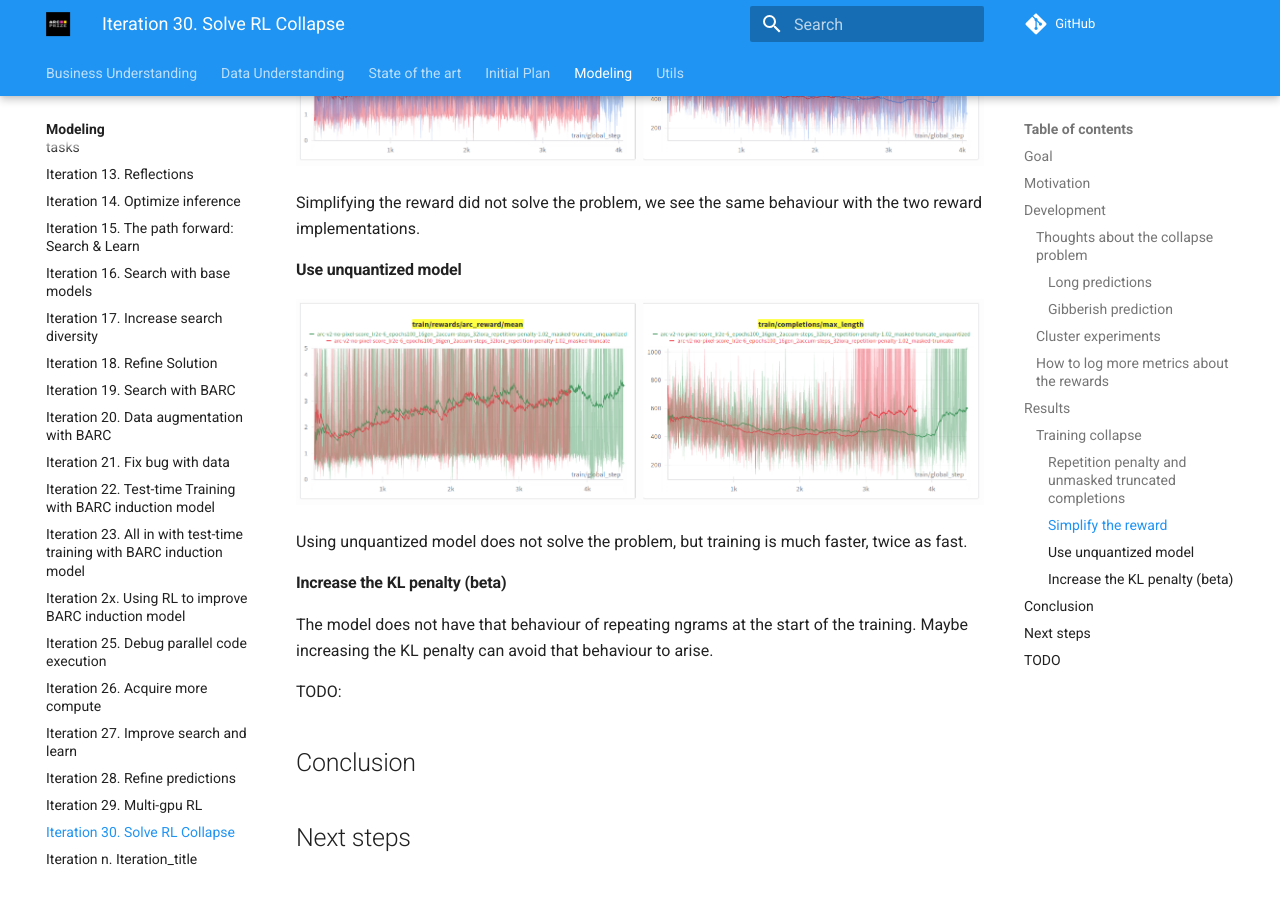
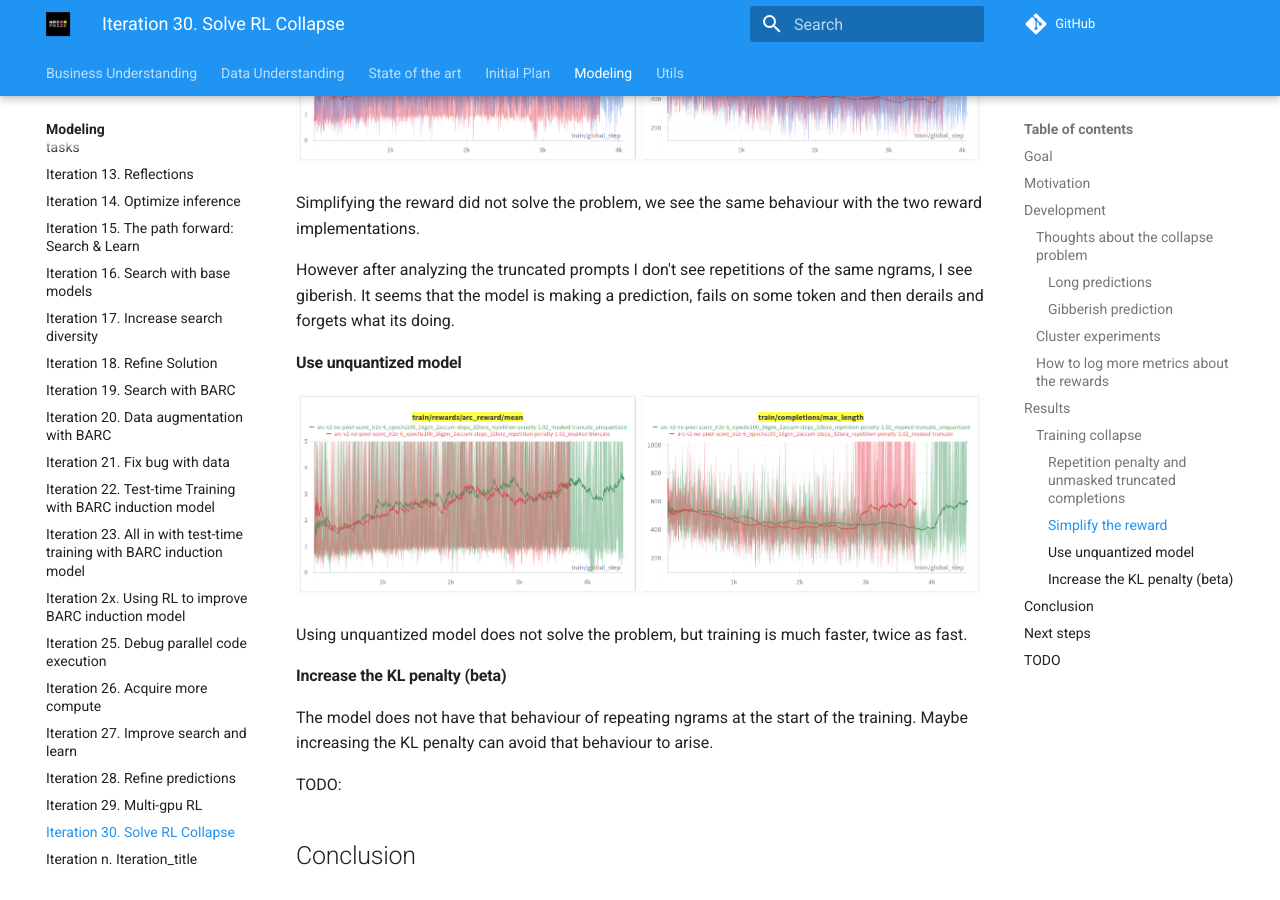
Before and after one commit to ironbar/arc25, an MkDocs documentation site: the page built from docs/modeling/Iteration_30_solve_RL_collapse.md, in a window 1280 px wide and 900 px high, scrolled down 8778 px. Built offline with MkDocs 1.6.1 and Material for MkDocs 9.7.7, drawn with Linux system fonts in a browser that asks for light colours; comment, search, counter and statistics services are not loaded.

Commit message:
updated documentation

```diff
--- a/docs/modeling/Iteration_30_solve_RL_collapse.md
+++ b/docs/modeling/Iteration_30_solve_RL_collapse.md
@@ -374,6 +374,9 @@ Training from zero with repetition penalty or unmasked truncated completions did
 
 Simplifying the reward did not solve the problem, we see the same behaviour with the two reward implementations.
 
+However after analyzing the truncated prompts I don't see repetitions of the same ngrams, I see giberish. It seems that
+the model is making a prediction, fails on some token and then derails and forgets what its doing.
+
 #### Use unquantized model
 
 ![alt text](res/1759840012962_image.png)
```
